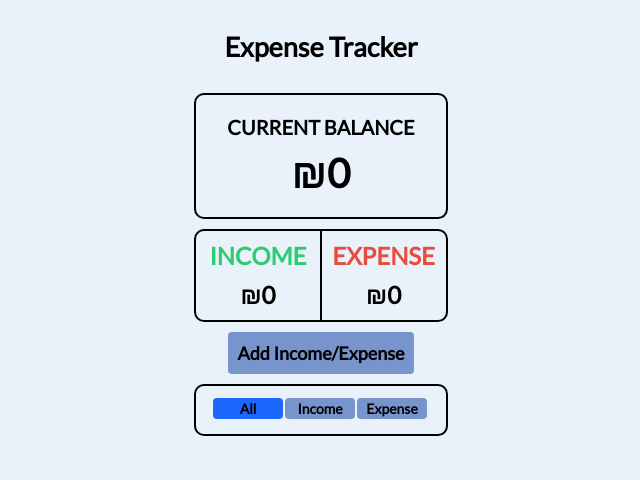
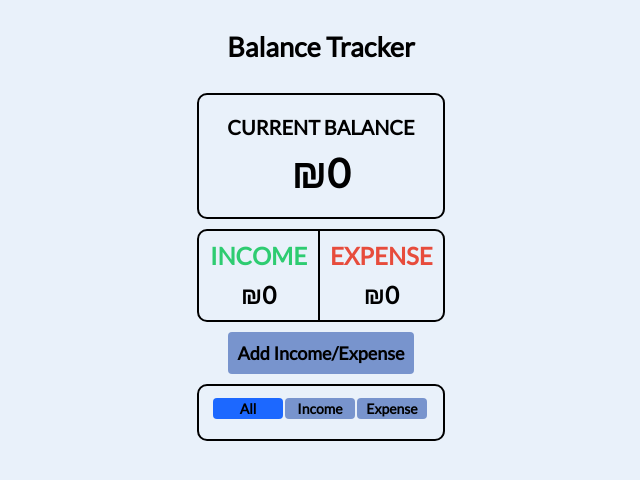
Before and after one commit to NitzanPeer/balance-tracker, a React (Vite) app: page / in a window 1280 px wide. Shown: the top 480 px of the page, without its empty margins (319-959 px from the left). Built offline with nearby package versions, Linux system fonts and the light colour scheme.

Commit message:
Add minor changes to class names and css

```diff
--- a/src/assets/styles/basics/_Base.scss
+++ b/src/assets/styles/basics/_Base.scss
@@ -238,8 +238,8 @@ button.clicked {
     border-radius: 4px;
 }
 
-.filter-btns {
-    margin-block-end: 5px;
+.filter-btns-container {
+    margin-block-end: 10px;
 
     button {
         font-size: 14px;
--- a/src/components/Header.jsx
+++ b/src/components/Header.jsx
@@ -4,7 +4,7 @@ export default function Header() {
   return (
     <div className="header container">
       <h2>
-        Expense Tracker
+        Balance Tracker
       </h2>
     </div>
   )
--- a/src/components/TransactionList.jsx
+++ b/src/components/TransactionList.jsx
@@ -24,7 +24,7 @@ export default function TransactionList({ transactions, handleRemoveTransaction
 
     return (
         <div className="transaction-table">
-            <div className="filter-btns">
+            <div className="filter-btns-container">
                 <button className={`${filterType === 'all' ? 'clicked' : ''}`} onClick={() => handleFilterChange('all')}>All</button>
                 <button className={`${filterType === 'income' ? 'clicked' : ''}`} onClick={() => handleFilterChange('income')}>Income</button>
                 <button className={`${filterType === 'expense' ? 'clicked' : ''}`} onClick={() => handleFilterChange('expense')}>Expense</button>
```
